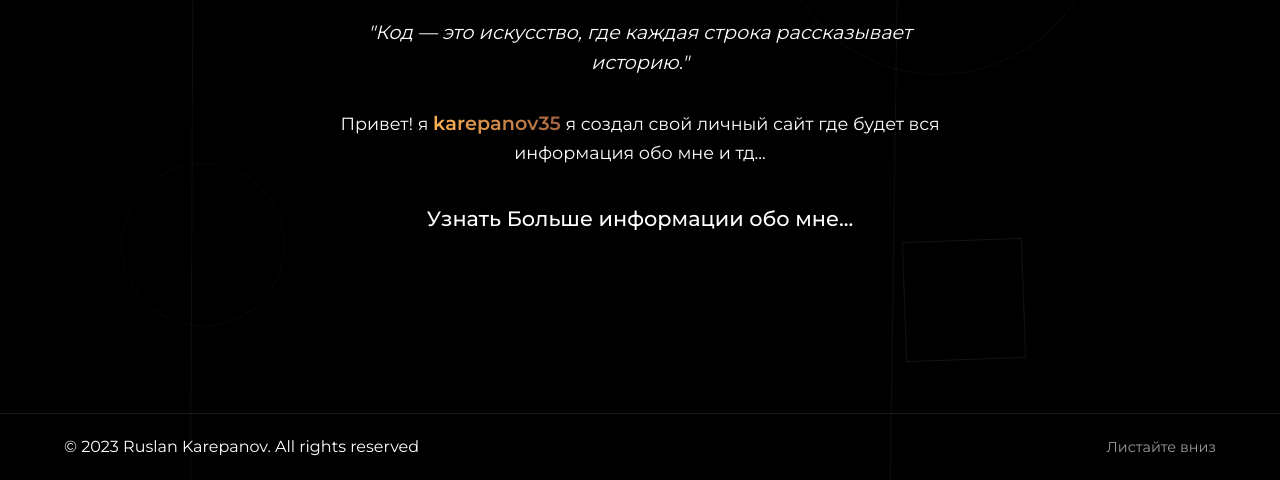
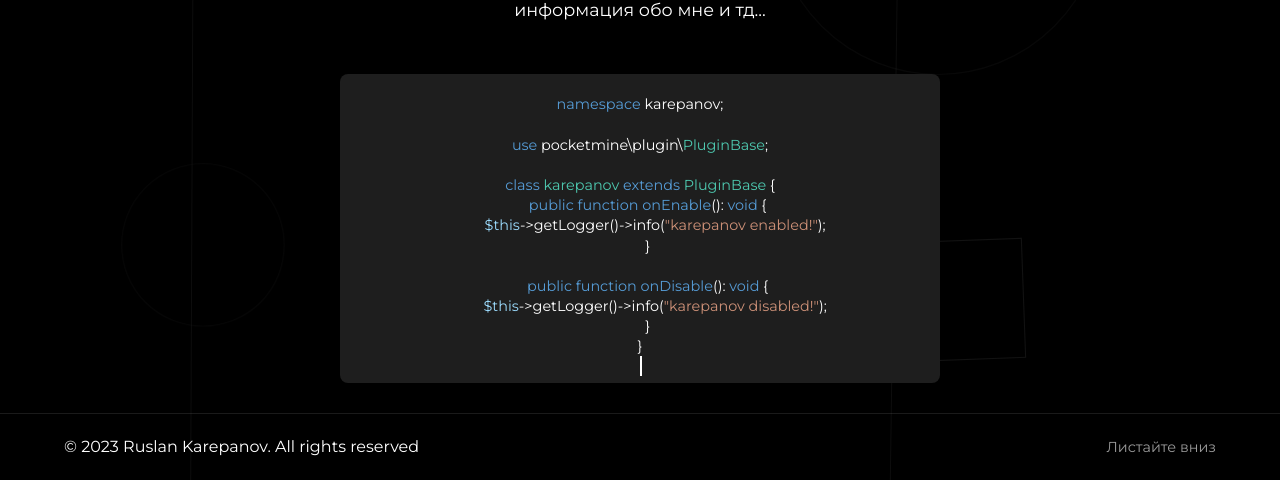
Before and after one commit to karepanov35/karepanov, a plain HTML site: page index.html in a window 1280 px wide. Shown: the part 320-800 px from the top of the page. Drawn offline with Linux system fonts and the light colour scheme.

Commit message:
Add files via upload

```diff
--- a/index.html
+++ b/index.html
@@ -5,7 +5,7 @@
     <meta name="viewport" content="width=device-width, initial-scale=1.0">
     <title>Ruslan Karepanov | Home</title>
     <link rel="stylesheet" href="https://cdnjs.cloudflare.com/ajax/libs/font-awesome/6.4.0/css/all.min.css">
-    <link href="https://fonts.googleapis.com/css2?family=Montserrat:wght@300;400;500;600;700&display=swap" rel="stylesheet">
+    <link href="https://fonts.googleapis.com/css2?family=Montserrat:wght@300;400;500;600;700&family=Fira+Code:wght@400&display=swap" rel="stylesheet">
     <style>
         :root {
             --black: #000;
@@ -13,7 +13,11 @@
             --gray: #1a1a1a;
             --light-gray: #333;
             --accent: #fff;
-            --orange: #FBAE4F;
+            --code-bg: #1e1e1e;
+            --keyword: #569cd6;
+            --string: #ce9178;
+            --class: #4ec9b0;
+            --variable: #9cdcfe;
         }
 
         * {
@@ -131,6 +135,16 @@
             100% { transform: rotate(360deg); }
         }
 
+        @keyframes typing {
+            from { width: 0; }
+            to { width: 100%; }
+        }
+
+        @keyframes cursor {
+            0%, 100% { border-right-color: var(--white); }
+            50% { border-right-color: transparent; }
+        }
+
         /* Шапка */
         .sticky-header {
             position: fixed;
@@ -237,19 +251,56 @@
             display: inline-block;
         }
 
-        .learn-more {
-            font-size: 1.3rem;
-            font-weight: 500;
+        .code-container {
+            background: var(--code-bg);
+            border-radius: 8px;
+            padding: 20px;
             max-width: 600px;
-            display: inline-block;
-            padding: 5px 10px;
-            transition: border 0.2s ease;
+            width: 100%;
+            font-family: 'Fira Code', monospace;
+            font-size: 0.9rem;
+            line-height: 1.4;
+            overflow: hidden;
+            position: relative;
+            margin-top: 20px;
         }
 
-        .learn-more:active {
-            border: 2px solid var(--orange);
-            border-radius: 5px;
+        .code-container pre {
+            margin: 0;
+            white-space: pre-wrap;
+            overflow: hidden;
+            animation: typing 2s steps(30, end) forwards;
+            width: 0;
+            display: inline-block;
+            border-right: 2px solid var(--white);
+            animation-delay: 0.6s;
+            animation-fill-mode: forwards;
         }
+
+        .code-container pre::after {
+            content: '';
+            position: absolute;
+            width: 2px;
+            height: 1.2rem;
+            background: var(--white);
+            animation: cursor 0.5s infinite;
+            animation-play-state: paused;
+        }
+
+        .code-container pre.typed {
+            animation: none;
+            width: auto;
+            border-right: none;
+        }
+
+        .code-container pre.typed::after {
+            animation-play-state: running;
+        }
+
+        .keyword { color: var(--keyword); }
+        .string { color: var(--string); }
+        .class { color: var(--class); }
+        .variable { color: var(--variable); }
 
         /* Подвал */
         footer {
@@ -306,8 +357,9 @@
                 font-size: 1rem;
             }
 
-            .learn-more {
-                font-size: 1.1rem;
+            .code-container {
+                font-size: 0.8rem;
+                padding: 15px;
             }
         }
 
@@ -328,8 +380,9 @@
                 font-size: 1rem;
             }
 
-            .learn-more {
-                font-size: 1rem;
+            .code-container {
+                font-size: 0.7rem;
+                padding: 10px;
             }
 
             nav ul li a {
@@ -366,7 +419,22 @@
     <div class="description">
         Привет! я <span class="nickname"><span style="color: #FBAE4F">k</span><span style="color: #F3A74E">a</span><span style="color: #EAA04C">r</span><span style="color: #E2994B">e</span><span style="color: #D9924A">p</span><span style="color: #D18B49">a</span><span style="color: #C88347">n</span><span style="color: #C07C46">o</span><span style="color: #B77545">v</span><span style="color: #AF6E43">3</span><span style="color: #A66742">5</span></span> я создал свой личный сайт где будет вся информация обо мне и тд...
     </div>
-    <a href="about.html" class="learn-more" aria-label="Learn more about Ruslan Karepanov">Узнать Больше информации обо мне...</a>
+    <div class="code-container">
+            <pre><code><span class="keyword">namespace</span> karepanov;
+
+<span class="keyword">use</span> pocketmine\plugin\<span class="class">PluginBase</span>;
+
+<span class="keyword">class</span> <span class="class">karepanov</span> <span class="keyword">extends</span> <span class="class">PluginBase</span> {
+    <span class="keyword">public function</span> <span class="keyword">onEnable</span>(): <span class="keyword">void</span> {
+        <span class="variable">$this</span>->getLogger()->info(<span class="string">"karepanov enabled!"</span>);
+    }
+
+    <span class="keyword">public function</span> <span class="keyword">onDisable</span>(): <span class="keyword">void</span> {
+        <span class="variable">$this</span>->getLogger()->info(<span class="string">"karepanov disabled!"</span>);
+    }
+}
+</code></pre>
+    </div>
 </main>
 
 <footer>
@@ -391,7 +459,7 @@
         });
 
         // Анимация элементов
-        const elements = document.querySelectorAll('.title, .quote, .description, .learn-more');
+        const elements = document.querySelectorAll('.title, .quote, .description, .code-container');
         elements.forEach((element, index) => {
             element.style.opacity = '0';
             element.style.transform = 'translateY(20px)';
@@ -401,6 +469,12 @@
                 element.style.transition = 'opacity 0.5s ease, transform 0.5s ease';
             }, 300 + index * 100);
         });
+
+        // Остановка анимации печати и курсора после завершения
+        const codePre = document.querySelector('.code-container pre');
+        codePre.addEventListener('animationend', () => {
+            codePre.classList.add('typed');
+        });
     });
 </script>
 </body>
```
